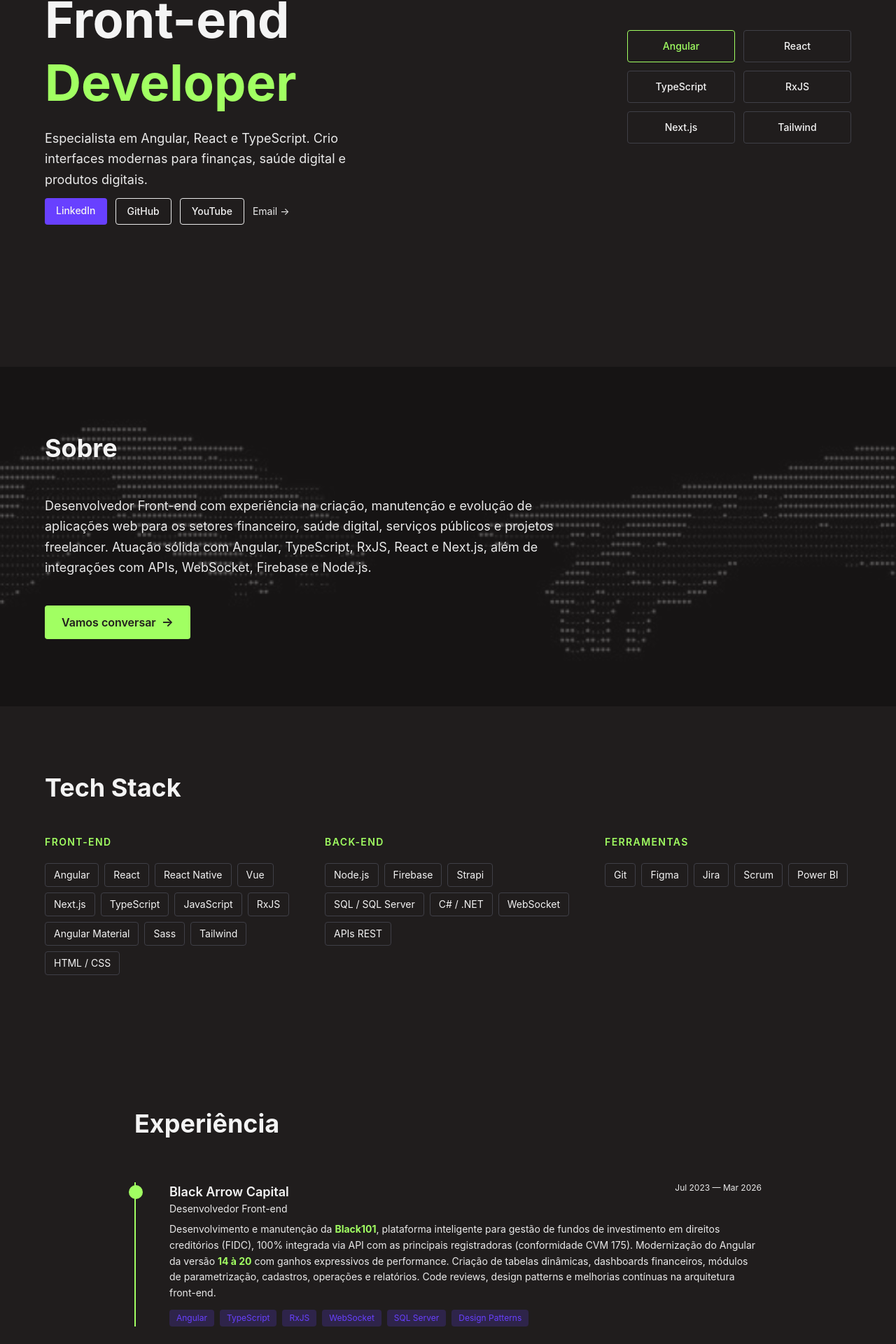
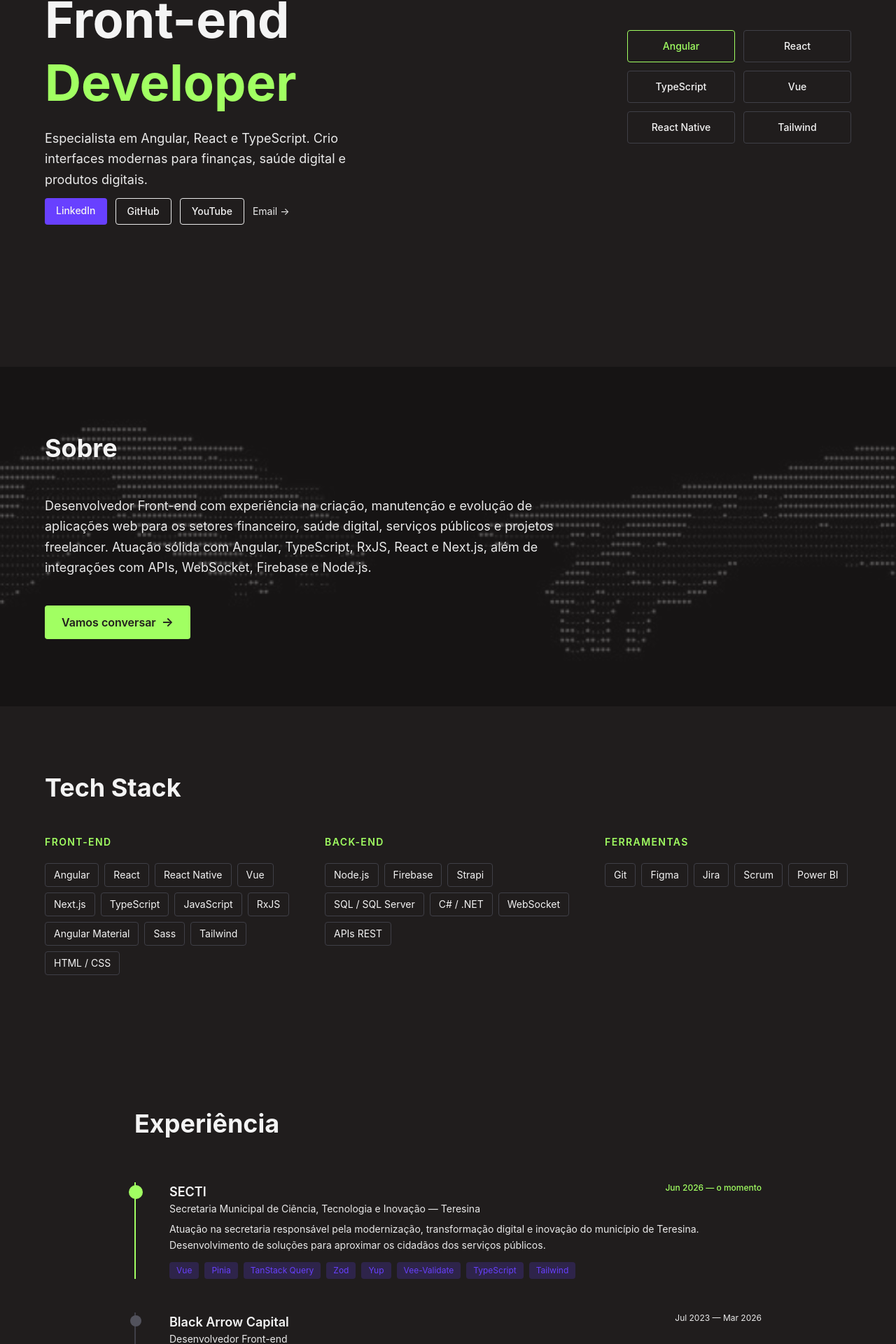
Before and after one commit to michael-zero/whoami, a Vue app: page / in a window 1280 px wide. Shown: the part 276-2196 px from the top of the page at 70% size. Built offline with nearby package versions, Linux system fonts and the light colour scheme.

Commit message:
feat: adiciona SECTI como cargo atual com Vue stack; ajusta hero badges e footer

```diff
--- a/src/components/AppFooter.vue
+++ b/src/components/AppFooter.vue
@@ -1,31 +1,19 @@
 <template>
-  <footer class="bg-primary px-6 py-10 text-center text-sm border-t border-zinc-800">
-    <div class="max-w-4xl mx-auto space-y-4">
+  <footer class="bg-primary px-6 py-6 text-sm text-gray-custom border-t border-zinc-800">
+    <div class="max-w-6xl mx-auto flex flex-col sm:flex-row items-center justify-between gap-2">
 
-      <p class="text-ice font-semibold">Michael Lesley</p>
+      <p class="text-xs">&copy; 2026 Michael Lesley</p>
 
-      <p class="text-gray-custom">Timon, MA — Brasil</p>
-
-      <div class="flex flex-wrap justify-center gap-x-6 gap-y-2 text-xs">
+      <div class="flex gap-5 text-xs">
         <a href="https://linkedin.com/in/michael-lesley-9a1a02178" target="_blank"
-           class="text-gray-custom hover:text-secondary transition-colors">
-          LinkedIn
-        </a>
+           class="hover:text-secondary transition-colors">LinkedIn</a>
         <a href="https://github.com/michael-zero" target="_blank"
-           class="text-gray-custom hover:text-secondary transition-colors">
-          GitHub
-        </a>
+           class="hover:text-secondary transition-colors">GitHub</a>
         <a href="https://www.youtube.com/@codeloop6704/playlists" target="_blank"
-           class="text-gray-custom hover:text-secondary transition-colors">
-          YouTube
-        </a>
+           class="hover:text-secondary transition-colors">YouTube</a>
         <a href="mailto:mlmbufpi@gmail.com"
-           class="text-gray-custom hover:text-secondary transition-colors">
-          Email
-        </a>
+           class="hover:text-secondary transition-colors">Email</a>
       </div>
-
-      <p class="text-gray-custom/60 text-xs">&copy; 2026 Michael Lesley</p>
 
     </div>
   </footer>
--- a/src/components/ExperienciaSection.vue
+++ b/src/components/ExperienciaSection.vue
@@ -7,9 +7,38 @@
 
       <div class="relative space-y-12">
 
-        <!-- Black Arrow Capital -->
+        <!-- SECTI (Atual) -->
         <div class="relative pl-8 md:pl-12 border-l-2 border-secondary">
           <div class="absolute -left-2.5 top-1 w-5 h-5 bg-secondary rounded-full" />
+
+          <div class="flex flex-col md:flex-row md:items-start md:justify-between mb-2">
+            <div>
+              <h3 class="text-lg font-semibold text-ice">SECTI</h3>
+              <p class="text-sm text-gray-custom">Secretaria Municipal de Ciência, Tecnologia e Inovação — Teresina</p>
+            </div>
+            <span class="text-xs text-secondary font-medium">Jun 2026 — o momento</span>
+          </div>
+
+          <p class="text-gray-custom text-sm leading-relaxed mb-3">
+            Atuação na secretaria responsável pela modernização, transformação digital e inovação do
+            município de Teresina. Desenvolvimento de soluções para aproximar os cidadãos dos serviços públicos.
+          </p>
+
+          <div class="flex flex-wrap gap-2">
+            <span class="bg-blue-custom/20 text-blue-custom text-xs px-2.5 py-1 rounded">Vue</span>
+            <span class="bg-blue-custom/20 text-blue-custom text-xs px-2.5 py-1 rounded">Pinia</span>
+            <span class="bg-blue-custom/20 text-blue-custom text-xs px-2.5 py-1 rounded">TanStack Query</span>
+            <span class="bg-blue-custom/20 text-blue-custom text-xs px-2.5 py-1 rounded">Zod</span>
+            <span class="bg-blue-custom/20 text-blue-custom text-xs px-2.5 py-1 rounded">Yup</span>
+            <span class="bg-blue-custom/20 text-blue-custom text-xs px-2.5 py-1 rounded">Vee-Validate</span>
+            <span class="bg-blue-custom/20 text-blue-custom text-xs px-2.5 py-1 rounded">TypeScript</span>
+            <span class="bg-blue-custom/20 text-blue-custom text-xs px-2.5 py-1 rounded">Tailwind</span>
+          </div>
+        </div>
+
+        <!-- Black Arrow Capital -->
+        <div class="relative pl-8 md:pl-12 border-l-2 border-zinc-700">
+          <div class="absolute -left-2 top-1 w-4 h-4 bg-zinc-600 rounded-full" />
 
           <div class="flex flex-col md:flex-row md:items-start md:justify-between mb-2">
             <div>
--- a/src/components/HeroSection.vue
+++ b/src/components/HeroSection.vue
@@ -49,10 +49,10 @@
             TypeScript
           </span>
           <span class="bg-primary border border-zinc-700 text-ice text-center text-sm font-medium px-4 py-3 rounded">
-            RxJS
+            Vue
           </span>
           <span class="bg-primary border border-zinc-700 text-ice text-center text-sm font-medium px-4 py-3 rounded">
-            Next.js
+            React Native
           </span>
           <span class="bg-primary border border-zinc-700 text-ice text-center text-sm font-medium px-4 py-3 rounded">
             Tailwind
```
